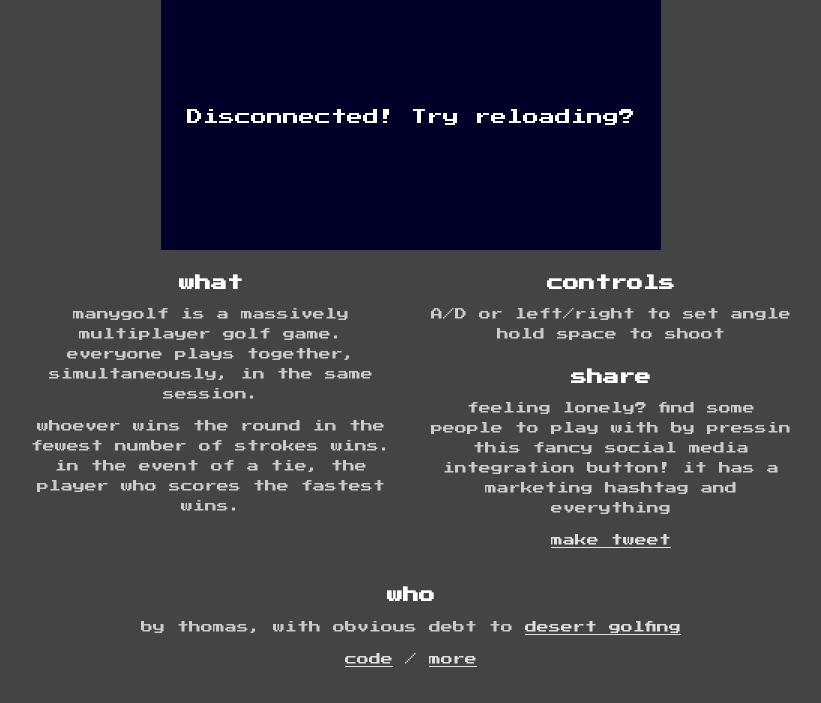
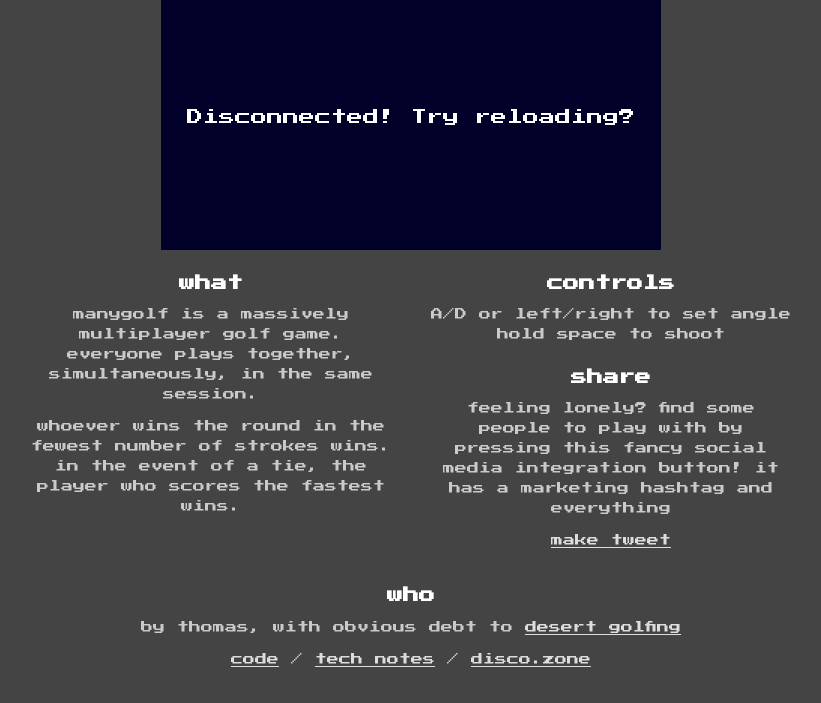
Before and after one commit to terrell511/manygolf, a website with bundled scripts: page index.html in a window 1280 px wide. Shown: the part 75-778 px from the top of the page, without its empty margins (229-1050 px from the left). Built offline with nearby package versions, Linux system fonts and the light colour scheme; no server answers; what p2 would draw is missing.

Commit message:
Add tech notes link

```diff
--- a/index.html
+++ b/index.html
@@ -52,8 +52,7 @@
 
           <h2>share</h2>
           <p>
-            feeling lonely? find some people to play with by pressin this fancy social media integration
-            button! it has a marketing hashtag and everything
+            feeling lonely? find some people to play with by pressing this fancy social media integration button! it has a marketing hashtag and everything
           </p>
           <p>
             <a id="twitter-link"
@@ -73,7 +72,9 @@
             by thomas, with obvious debt to <a href="http://desertgolfing.captain-games.com/">desert golfing</a>
           </p>
           <p>
-            <a href="https://github.com/thomasboyt/manygolf">code</a> / <a href="http://disco.zone">more</a>
+            <a href="https://github.com/thomasboyt/manygolf">code</a> /
+            <a href="http://devlog.disco.zone/2016/04/18/manygolf/">tech notes</a> /
+            <a href="http://disco.zone">disco.zone</a>
           </p>
         </div>
       </div>
```
